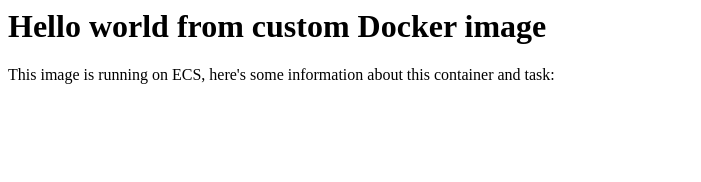
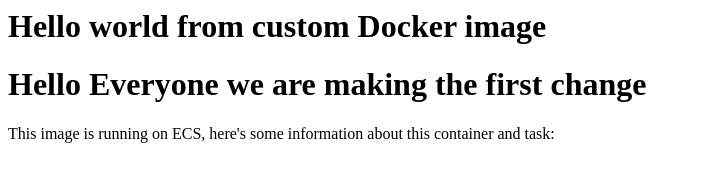
Before and after one commit to pmjlearninggit/AWSprotontest, a plain HTML site: page public-html/index.html in a window 1280 px wide. Shown: the whole page, without its empty margins (0-701 px from the left). Drawn offline with Linux system fonts and the light colour scheme.

Commit message:
Update index.html

```diff
--- a/public-html/index.html
+++ b/public-html/index.html
@@ -1,3 +1,5 @@
 <h1>Hello world from custom Docker image</h1>
 
+<h1>Hello Everyone we are making the first change</h1>
+
 <p>This image is running on ECS, here's some information about this container and task:</p>
```
